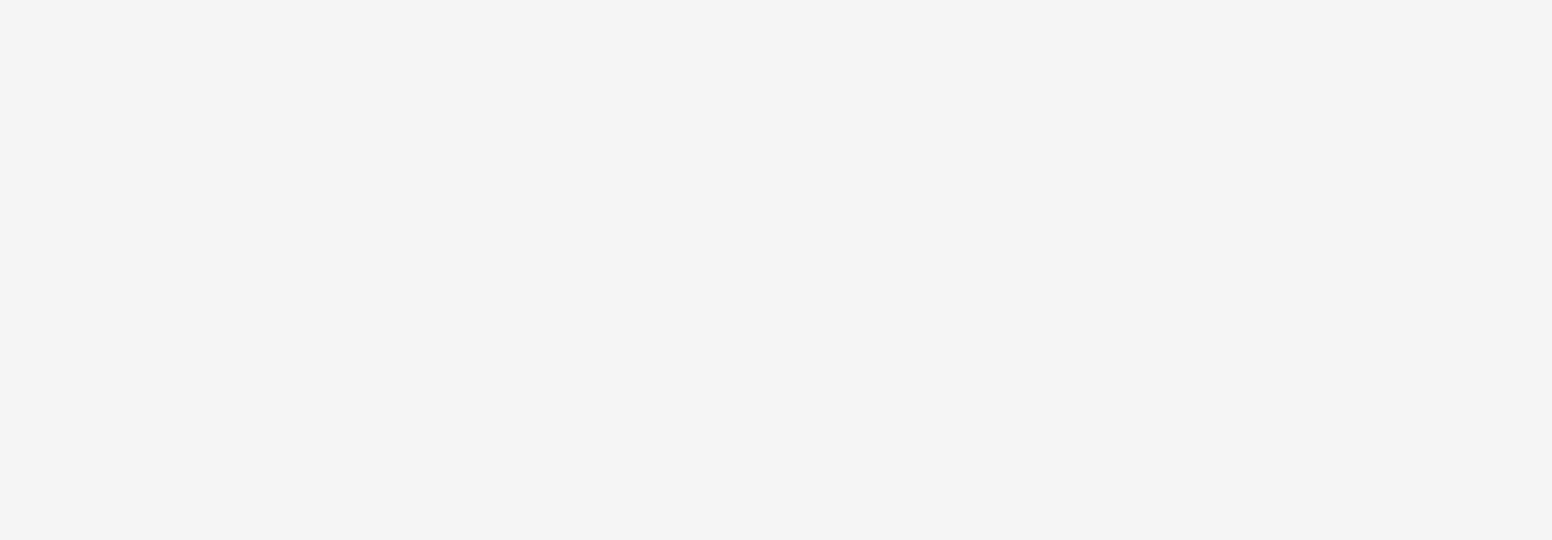
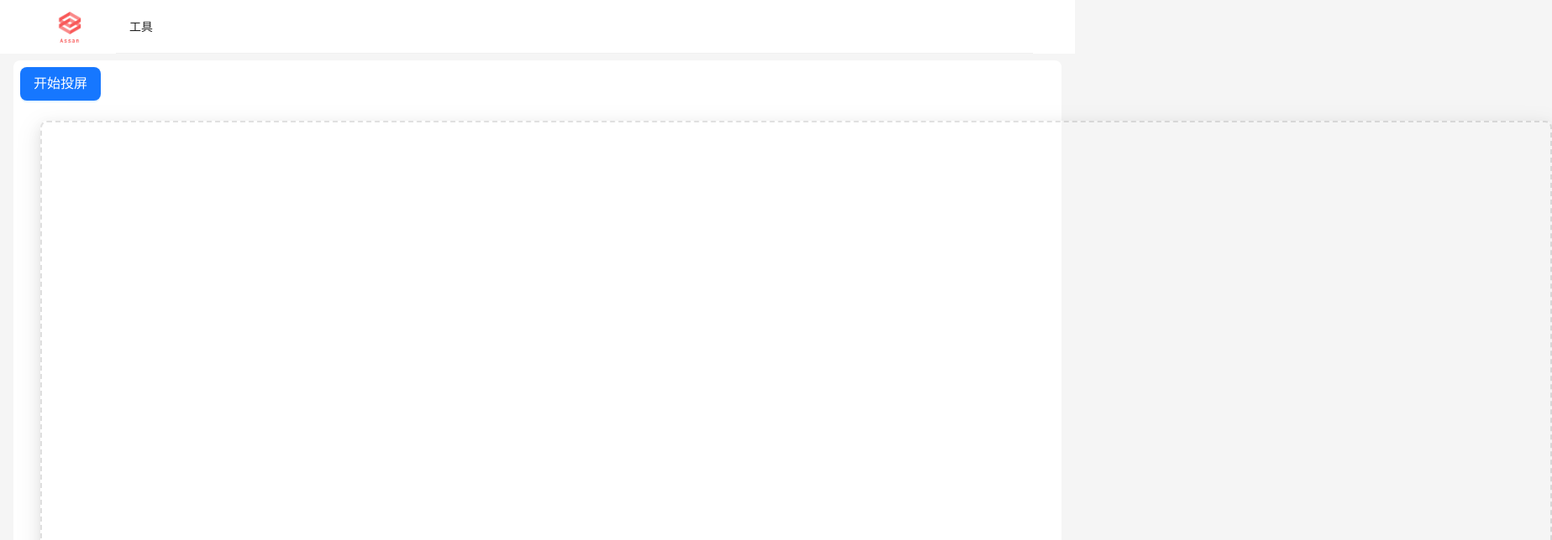
Before and after one commit to Assan233/app-park, a Vue app: page /tools/webRTC in a window 1280 px wide. Before the commit this address had no page. Shown: the top 644 px of the page at 84% size, 1848 px wide, since content can reach past the window. Built offline with nearby package versions, Linux system fonts and the light colour scheme.

Commit message:
feat: 支持投屏

```diff
--- a/src/components/WebRTC/index.vue
+++ b/src/components/WebRTC/index.vue
@@ -1,18 +1,32 @@
 <template>
     <Row>
         <Col :span="24">
-            <Button size="large" type="primary" @click="injectMedia(video)">开始投屏</Button>
+            <Button size="large" type="primary" @click="injectMedia(video)"
+                >开始投屏</Button
+            >
         </Col>
     </Row>
-    <video ref="video" autoplay></video>
+    <video class="rtc__video" ref="video" autoplay></video>
 </template>
 
 <script setup lang="ts">
 import { Row, Col, Button } from "ant-design-vue";
 import { useMedia } from "./media.ts";
-import { ref, onMounted } from "vue";
+import { ref } from "vue";
 
 const { injectMedia } = useMedia();
-const video = ref(null);
+const video = ref<HTMLVideoElement>(null!);
 </script>
-<style scoped lang="less"></style>
+<style scoped lang="less">
+.rtc {
+    &__video {
+        width: 1800px;
+        margin: 24px;
+        border-radius: 8px;
+        border: 2px dashed rgba(0, 0, 0, 0.122);
+        box-shadow: 0 6px 16px 0 rgba(0, 0, 0, 0.08),
+            0 3px 6px -4px rgba(0, 0, 0, 0.12),
+            0 9px 28px 8px rgba(0, 0, 0, 0.05);
+    }
+}
+</style>
--- a/src/routes.ts
+++ b/src/routes.ts
@@ -1,15 +1,35 @@
 import Home from "@/views/Home/index.vue";
 import WebRTC from "@/components/WebRTC/index.vue";
+import type { Component } from "vue";
 
-export const routes = [
+type Route = {
+    path: string;
+    name: string;
+    component: Component;
+    redirect?: string;
+    meta?: Record<string, any>;
+    children?: Route[];
+};
+
+export const routes: Route[] = [
     {
         path: "/",
+        name: "home",
         component: Home,
-        redirect: '/webRTC',
+        redirect: "/tools",
+    },
+    {
+        path: "/tools",
+        name: "tools",
+        component: Home,
+        redirect: "/tools/webRTC",
+        meta: { pageName: "工具" },
         children: [
             {
                 path: "webRTC",
+                name: "webRTC",
                 component: WebRTC,
+                meta: { pageName: "WebRTC" },
             },
         ],
     },
--- a/src/views/Home/index.vue
+++ b/src/views/Home/index.vue
@@ -8,7 +8,11 @@
                 mode="horizontal"
                 :style="{ lineHeight: '64px' }"
             >
-                <MenuItem key="3">nav 1</MenuItem>
+                <template v-for="item in routes">
+                    <MenuItem v-if="item?.meta" :key="item.path">
+                        {{ item.meta?.pageName }}
+                    </MenuItem>
+                </template>
             </Menu>
         </LayoutHeader>
 
@@ -20,22 +24,10 @@
 </template>
 <script lang="ts" setup>
 import { ref } from "vue";
-import {
-    Layout,
-    LayoutHeader,
-    LayoutSider,
-    LayoutContent,
-    MenuItem,
-    SubMenu,
-    Menu,
-    // BreadcrumbItem,
-    // Breadcrumb,
-} from "ant-design-vue";
-import { UserOutlined, LaptopOutlined } from "@ant-design/icons-vue";
+import { Layout, LayoutHeader, MenuItem, Menu } from "ant-design-vue";
+import { routes } from "@/routes";
 
 const selectedKeys1 = ref<string[]>(["2"]);
-const selectedKeys2 = ref<string[]>(["1"]);
-const openKeys = ref<string[]>(["sub1"]);
 </script>
 
 <style scoped lang="less" src="./index.less"></style>
```
